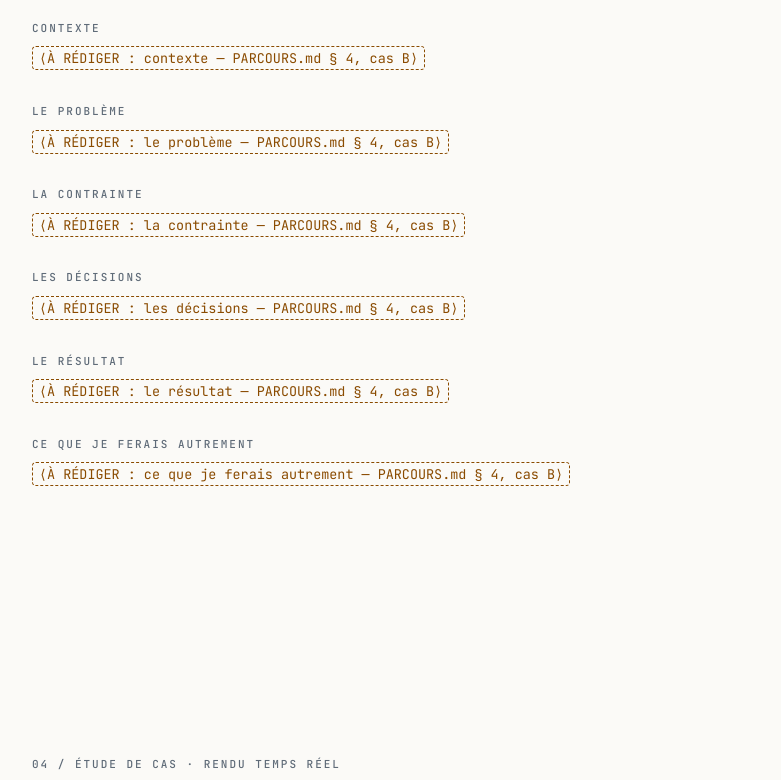
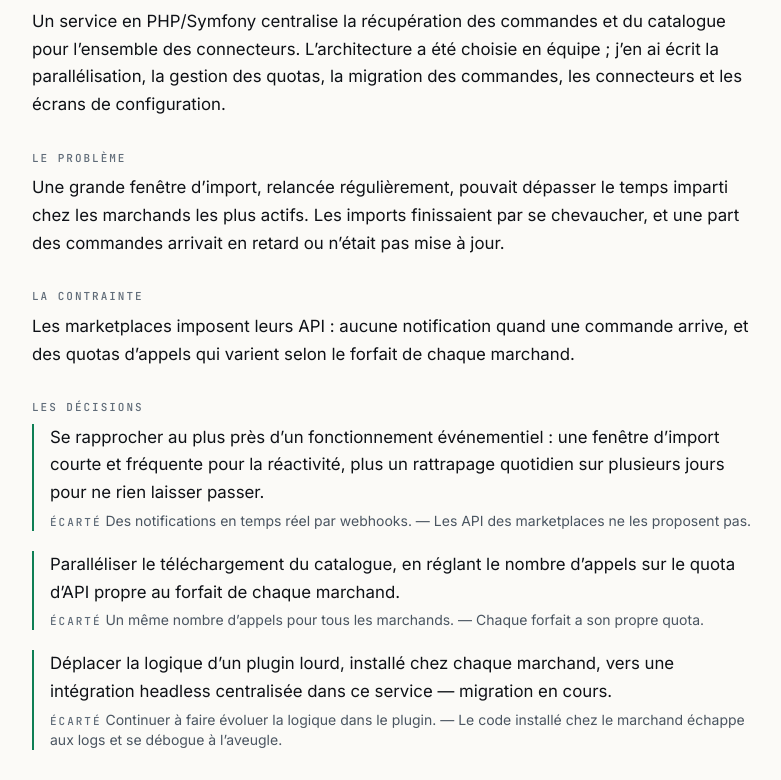
Before and after one commit to michael-mas/Order-Hub, a Next.js app: page / in a window 1280 px wide. Shown: the part 3120-3900 px from the top of the page, without its empty margins (112-893 px from the left). Built offline with nearby package versions, Linux system fonts and the light colour scheme.

Commit message:
feat(content): write case study B and omit unanswered blocks in written cases

```diff
--- a/src/app/page.tsx
+++ b/src/app/page.tsx
@@ -39,6 +39,7 @@ export default function HomePage() {
             id="cas-commandes"
             index={3}
             label="Étude de cas · production"
+            study={profile.cases.find((c) => c.id === 'cas-commandes')}
             fallbackTitle="Centraliser l'import des commandes"
             act="flow"
             source="PARCOURS.md § 4, cas B"
--- a/src/components/sections/CaseStudy.tsx
+++ b/src/components/sections/CaseStudy.tsx
@@ -61,9 +61,12 @@ export function CaseStudy({
           )}
         </Block>
         <Block title="Le résultat">{text(study?.result, 'le résultat')}</Block>
-        <Block title="Ce que je ferais autrement">
-          {text(study?.differently, 'ce que je ferais autrement')}
-        </Block>
+        {/* A written case without this line omits the block: removed, never filled. */}
+        {(!study || study.differently) && (
+          <Block title="Ce que je ferais autrement">
+            {text(study?.differently, 'ce que je ferais autrement')}
+          </Block>
+        )}
         {proofExpected && <Block title="Preuve">{text(study?.proof, 'preuve')}</Block>}
       </dl>
     </Section>
--- a/src/content/profile.ts
+++ b/src/content/profile.ts
@@ -198,6 +198,41 @@ export const profile = profileSchema.parse({
       differently: null,
       proof: null,
     },
+    {
+      id: 'cas-commandes',
+      title: 'Importer les commandes à temps, sans API de notification',
+      context:
+        'Un service en PHP/Symfony centralise la récupération des commandes et du catalogue pour l’ensemble des connecteurs. L’architecture a été choisie en équipe ; j’en ai écrit la parallélisation, la gestion des quotas, la migration des commandes, les connecteurs et les écrans de configuration.',
+      problem:
+        'Une grande fenêtre d’import, relancée régulièrement, pouvait dépasser le temps imparti chez les marchands les plus actifs. Les imports finissaient par se chevaucher, et une part des commandes arrivait en retard ou n’était pas mise à jour.',
+      constraint:
+        'Les marketplaces imposent leurs API : aucune notification quand une commande arrive, et des quotas d’appels qui varient selon le forfait de chaque marchand.',
+      decisions: [
+        {
+          choice:
+            'Se rapprocher au plus près d’un fonctionnement événementiel : une fenêtre d’import courte et fréquente pour la réactivité, plus un rattrapage quotidien sur plusieurs jours pour ne rien laisser passer.',
+          rejected: 'Des notifications en temps réel par webhooks.',
+          why: 'Les API des marketplaces ne les proposent pas.',
+        },
+        {
+          choice:
+            'Paralléliser le téléchargement du catalogue, en réglant le nombre d’appels sur le quota d’API propre au forfait de chaque marchand.',
+          rejected: 'Un même nombre d’appels pour tous les marchands.',
+          why: 'Chaque forfait a son propre quota.',
+        },
+        {
+          choice:
+            'Déplacer la logique d’un plugin lourd, installé chez chaque marchand, vers une intégration headless centralisée dans ce service — migration en cours.',
+          rejected: 'Continuer à faire évoluer la logique dans le plugin.',
+          why: 'Le code installé chez le marchand échappe aux logs et se débogue à l’aveugle.',
+        },
+      ],
+      result:
+        'La part de commandes importées en retard ou non mises à jour est passée d’environ 12 % à 0,1 %, mesurée dans Datadog et en SQL. Avec des logs désormais conservés, un problème signalé le matin se diagnostique dans la journée.',
+      differently:
+        'J’aurais pris plus de temps au départ pour coller au plus près de l’architecture propre visée ; l’écart se résorbe depuis.',
+      proof: null,
+    },
   ],
 } satisfies Profile)
 
```
Also changed, not shown: 2 other files (tests, documents, lock files or other folders).
